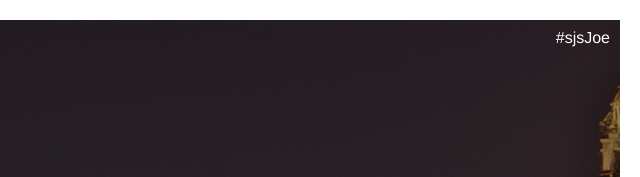
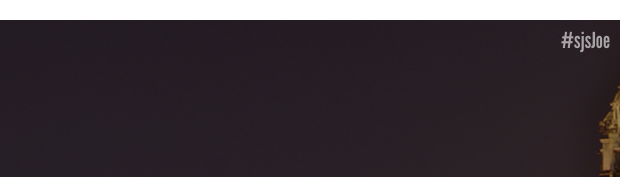
Before and after one commit to Joe8Bit/browser-security-talk, a website: page index.html in a window 1280 px wide. Shown: the top 177 px of the page, 640-1280 px from the left. Drawn offline with Linux system fonts and the light colour scheme.

Commit message:
style hashtag

```diff
--- a/css/theme/joep.css
+++ b/css/theme/joep.css
@@ -28,8 +28,9 @@ body {
   top: 30px;
   right: 30px;
   color: #fff;
-  font-style: 16px;
-  font-family: 'Helvetica', sans-serif;
+  font-size: 22px;
+  font-family: 'League Gothic', 'Helvetica', sans-serif;
+  opacity: 0.6;
 }
 
 #border {
```
